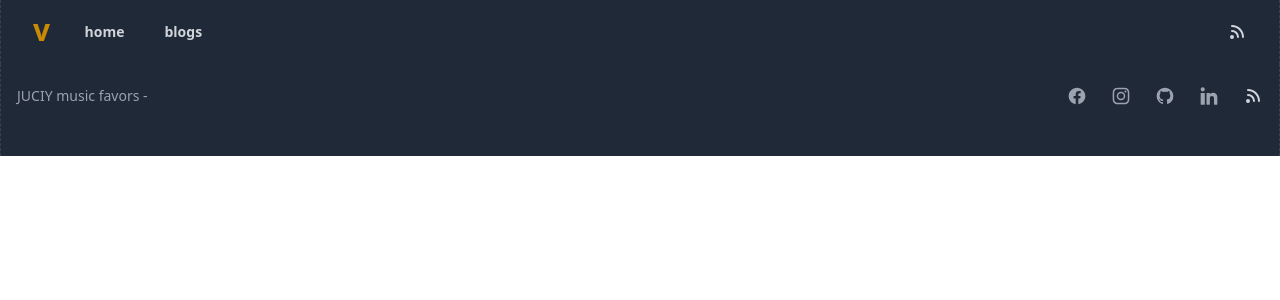
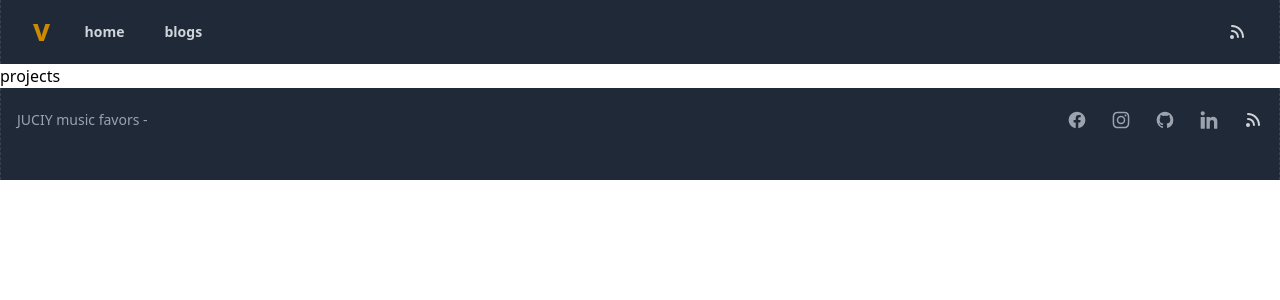
Before and after one commit to vaneath/va-portfolio, a Nuxt app: page /projects in a window 1280 px wide. Shown: the top 300 px of the page. Built offline with nearby package versions, Linux system fonts and the light colour scheme.

Commit message:
close #15 add projects and resume pages

```diff
--- /dev/null
+++ b/pages/projects/index.vue
@@ -0,0 +1,3 @@
+<template>
+  <div>projects</div>
+</template>
--- /dev/null
+++ b/pages/resume/index.vue
@@ -0,0 +1,3 @@
+<template>
+  <div>resume</div>
+</template>
```
